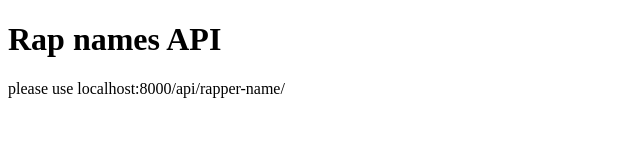
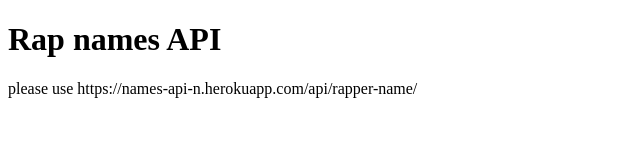
Before and after one commit to Inavkiran/names-api, a website: page index.html in a window 1280 px wide. Shown: the whole page, without its empty margins (0-640 px from the left). Drawn offline with Linux system fonts and the light colour scheme.

Commit message:
change html url

```diff
--- a/index.html
+++ b/index.html
@@ -8,6 +8,6 @@
 </head>
 <body>
     <h1>Rap names API</h1>
-    <p>please use localhost:8000/api/rapper-name/</p>
+    <p>please use https://names-api-n.herokuapp.com/api/rapper-name/</p>
 </body>
 </html>
```
